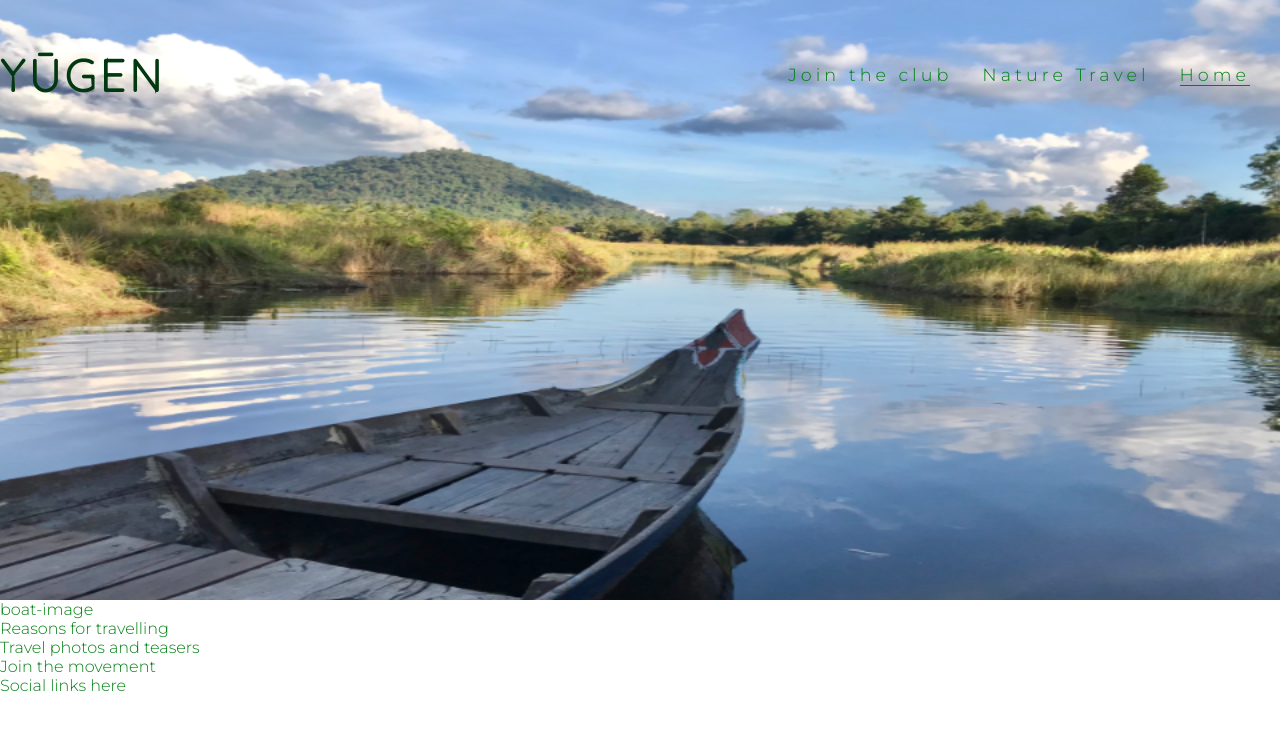
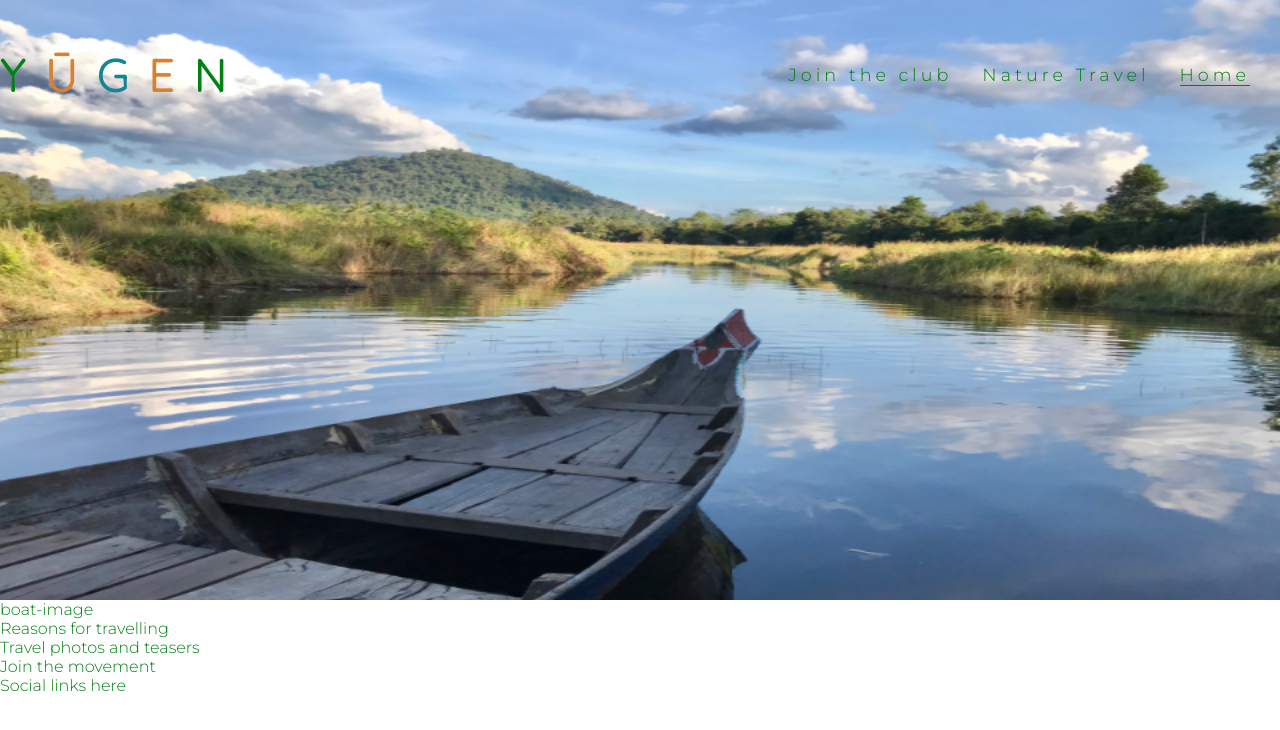
Before and after one commit to peanutbutterclassic/querencia, a plain HTML site: page index.html in a window 1280 px wide. Drawn offline with Linux system fonts and the light colour scheme.

Commit message:
Style logo with multiple colours effect

```diff
--- a/assets/css/style.css
+++ b/assets/css/style.css
@@ -24,6 +24,23 @@ h1, h2 {
 #logo {
     float: left;
     font-size: 280%;
+}
+
+/* logo colours */
+.y {
+    color: #028113;
+}
+.u {
+    color: #d88130;
+}
+.g {
+    color: #138599;
+}
+.e {
+    color: #d88130;
+}
+.n {
+    color: #028113;
 }
 
 /* navigation links */
--- a/index.html
+++ b/index.html
@@ -13,7 +13,11 @@
     <header>
         <a href="index.html">
             <h1 id="logo">
-                Yūgen
+                <span class="y">Y</span>
+                <span class="u">ū</span>
+                <span class="g">g</span>
+                <span class="e">e</span>
+                <span class="n">n</span>
             </h1>
         </a>
         <nav>
```
